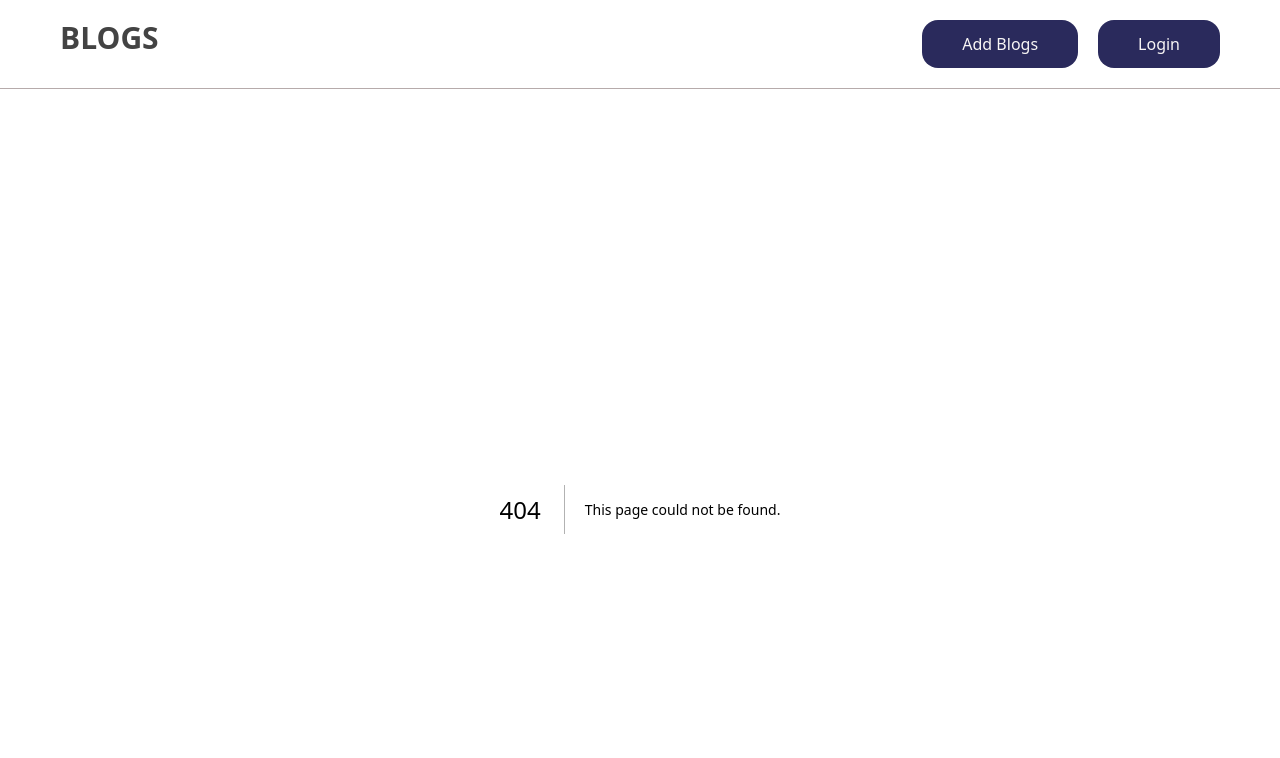
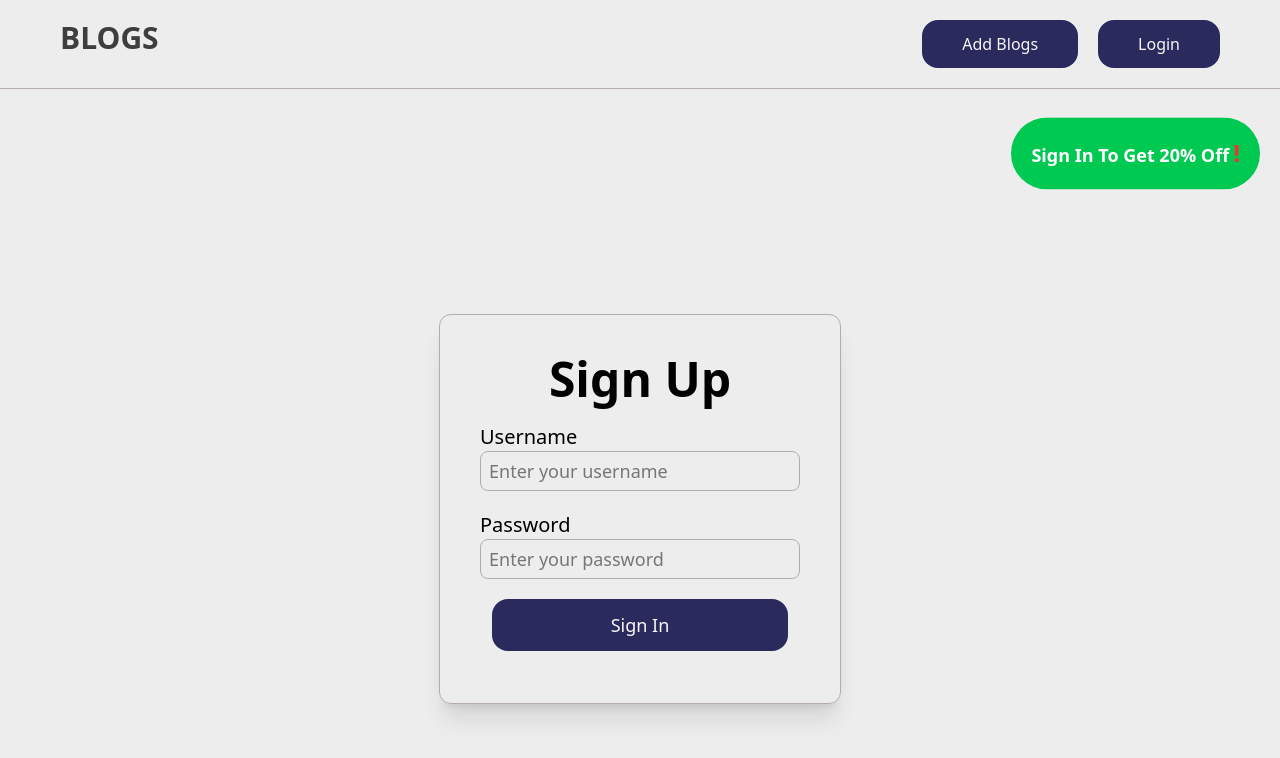
Before and after one commit to Bhumesh01/NextJS, a Next.js app: page /signup in a window 1280 px wide. Before the commit this address had no page. Shown: the top 758 px of the page. Built offline with nearby package versions, Linux system fonts and the light colour scheme.

Commit message:
Component directory

```diff
--- /dev/null
+++ b/app/(auth)/signin/page.tsx
@@ -0,0 +1,6 @@
+import {SignInComponent} from "../../components/SignIn"
+export default function SignIn() {
+  return (
+    <SignInComponent></SignInComponent>
+  );
+}
--- /dev/null
+++ b/app/(auth)/signup/page.tsx
@@ -0,0 +1,6 @@
+import { SignUpComponent } from "@/app/components/SignUp";
+export default function SignUp() {
+  return (
+    <SignUpComponent></SignUpComponent>
+  );
+}
--- a/app/blogs/page.tsx
+++ b/app/blogs/page.tsx
@@ -1,4 +1,5 @@
 import axios from "axios";
+import {BlogComponent} from "../components/Blog"
 async function getBlogs(){
     try{
         const response = await axios.get("https://jsonplaceholder.typicode.com/posts");
@@ -31,26 +32,3 @@ export default async function Blogs(){
         </div>
     )
 }
-
-
-interface BlogInterface{
-    name: string,
-    title: string,
-    description: string,
-    date: string,
-}
-
-function BlogComponent(props:BlogInterface){
-    return(
-        <div className="w-full max-w-4xl border p-5 rounded-2xl border-borderColor">
-            <div className="flex justify-between text-sm mb-5">
-                <div className="font-semibold">{props.name}</div>
-                <div>{props.date}</div>
-            </div>
-            <div>
-                <h1 className="text-2xl text-center mb-2">{props.title}</h1>
-                <p className="text-center">{props.description}</p>
-            </div>
-        </div>
-    )
-}
--- /dev/null
+++ b/app/components/Blog.tsx
@@ -0,0 +1,21 @@
+interface BlogInterface{
+    name: string,
+    title: string,
+    description: string,
+    date: string,
+}
+
+export function BlogComponent(props:BlogInterface){
+    return(
+        <div className="w-full max-w-4xl border p-5 rounded-2xl border-borderColor">
+            <div className="flex justify-between text-sm mb-5">
+                <div className="font-semibold">{props.name}</div>
+                <div>{props.date}</div>
+            </div>
+            <div>
+                <h1 className="text-2xl text-center mb-2">{props.title}</h1>
+                <p className="text-center">{props.description}</p>
+            </div>
+        </div>
+    )
+}
--- /dev/null
+++ b/app/components/NavBar.tsx
@@ -0,0 +1,16 @@
+export function Navbar(){
+    return(
+        <div className="p-5 flex justify-between border-b xl:pl-15 xl:pr-15  mb-5 border-b-borderColor">
+            <h1 className="animate-pulse font-extrabold text-3xl "> BLOGS</h1>
+            <div className="flex gap-5">
+                <Button name="Add Blogs"></Button>
+                <Button  name="Login"></Button>
+            </div>
+        </div>
+    )
+}
+function Button(props:{name: string}){
+    return(
+    <button className="bg-bgButton text-textButton rounded-2xl p-3 pl-10 pr-10 font-medium w-fit hover:bg-hoverbutton active:bg-hoverbutton">{props.name}</button>
+    );
+}
--- a/app/auth/signin/page.tsx
+++ b/app/components/SignIn.tsx
@@ -1,4 +1,4 @@
-export default function SignIn() {
+export function SignInComponent() {
   return (
     <div className="flex justify-center items-center h-screen">
       <div className="bg-white border border-borderColor w-fit rounded-xl p-10 text-lg">
--- a/app/auth/signup/page.tsx
+++ b/app/components/SignUp.tsx
@@ -1,4 +1,4 @@
-export default function SignUp() {
+export function SignUpComponent() {
   return (
     <div className="flex justify-center items-center h-screen">
       <div className="border border-borderColor w-fit rounded-xl p-10 text-lg shadow-xl">
--- a/app/layout.tsx
+++ b/app/layout.tsx
@@ -1,7 +1,7 @@
 import type { Metadata } from "next";
 import { Geist, Geist_Mono } from "next/font/google";
 import "./globals.css";
-
+import { Navbar } from "./components/NavBar";
 const geistSans = Geist({
   variable: "--font-geist-sans",
   subsets: ["latin"],
@@ -27,20 +27,9 @@ export default function RootLayout({
       <body
         className={`${geistSans.variable} ${geistMono.variable} antialiased`}
       >
-        <div className="p-5 flex justify-between border-b xl:pl-15 xl:pr-15  mb-5 border-b-borderColor">
-        <h1 className="animate-pulse font-extrabold text-3xl "> BLOGS</h1>
-        <div className="flex gap-5">
-            <Button name="Add Blogs"></Button>
-            <Button  name="Login"></Button>
-        </div>
-        </div>
+        <Navbar></Navbar>
         {children}
       </body>
     </html>
   );
 }
-function Button(props:{name: string}){
-    return(
-    <button className="bg-bgButton text-textButton rounded-2xl p-3 pl-10 pr-10 font-medium w-fit hover:bg-hoverbutton active:bg-hoverbutton">{props.name}</button>
-    );
-}
```
Also changed, not shown: app/(auth)/layout.tsx (renamed from app/auth/layout.tsx).
